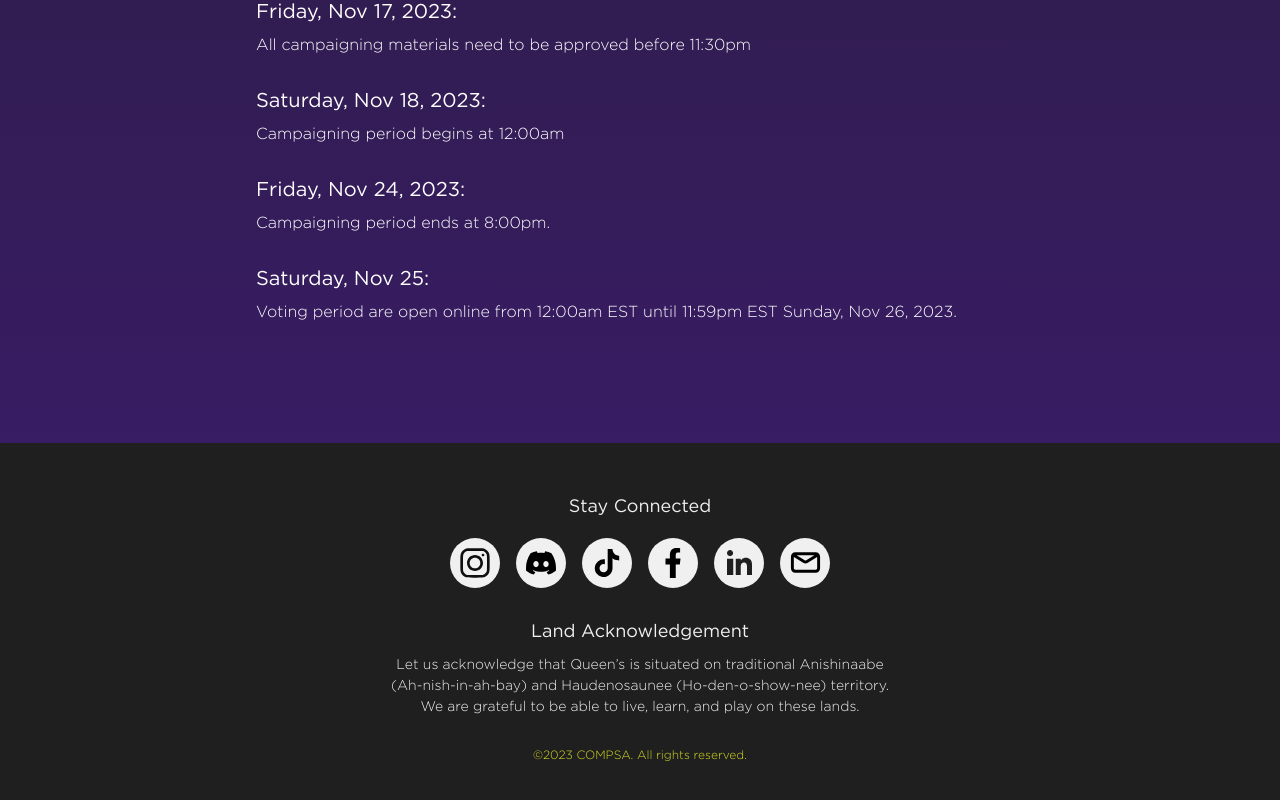
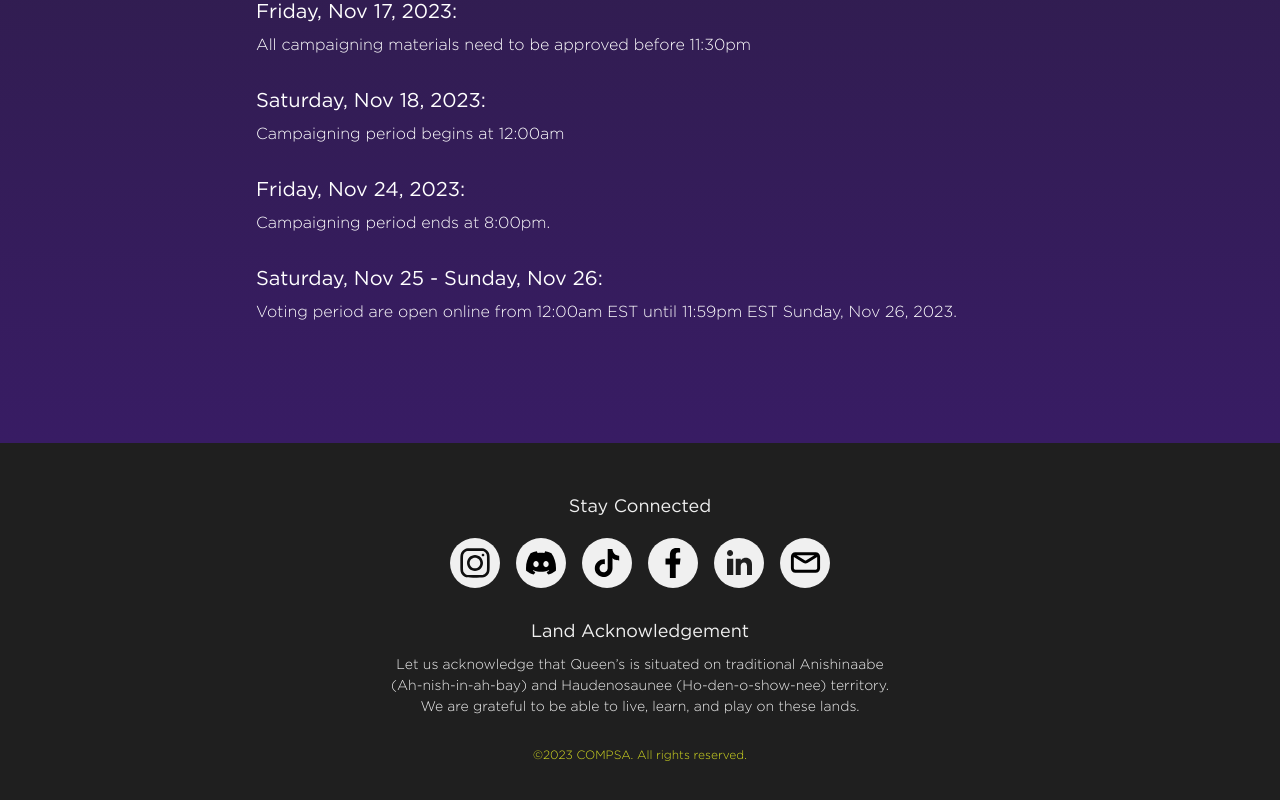
Before and after one commit to jadew33/test, a Next.js app: page /hiring in a window 1280 px wide. Shown: the part 1291-2091 px from the top of the page. Built offline with nearby package versions, Linux system fonts and the light colour scheme.

Commit message:
one more timeline change

```diff
--- a/app/hiring/page.js
+++ b/app/hiring/page.js
@@ -107,7 +107,9 @@ export default function Hiring() {
             </p>
 
             <p class="event">
-              <b className="font-book text-xl">Saturday, Nov 25:</b>
+              <b className="font-book text-xl">
+                Saturday, Nov 25 - Sunday, Nov 26:
+              </b>
               <br />
               Voting period are open online from 12:00am EST until 11:59pm EST
               Sunday, Nov 26, 2023.
```
